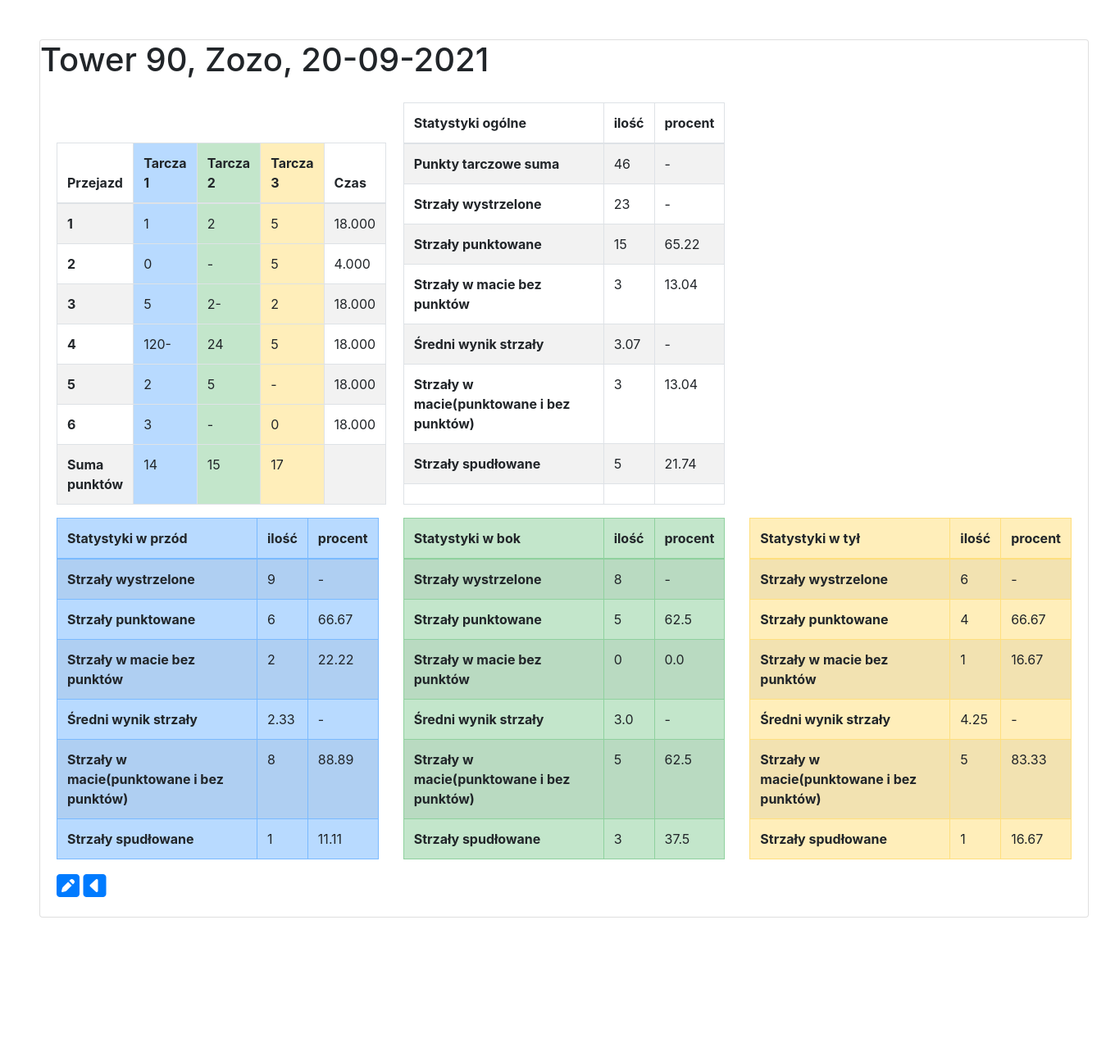
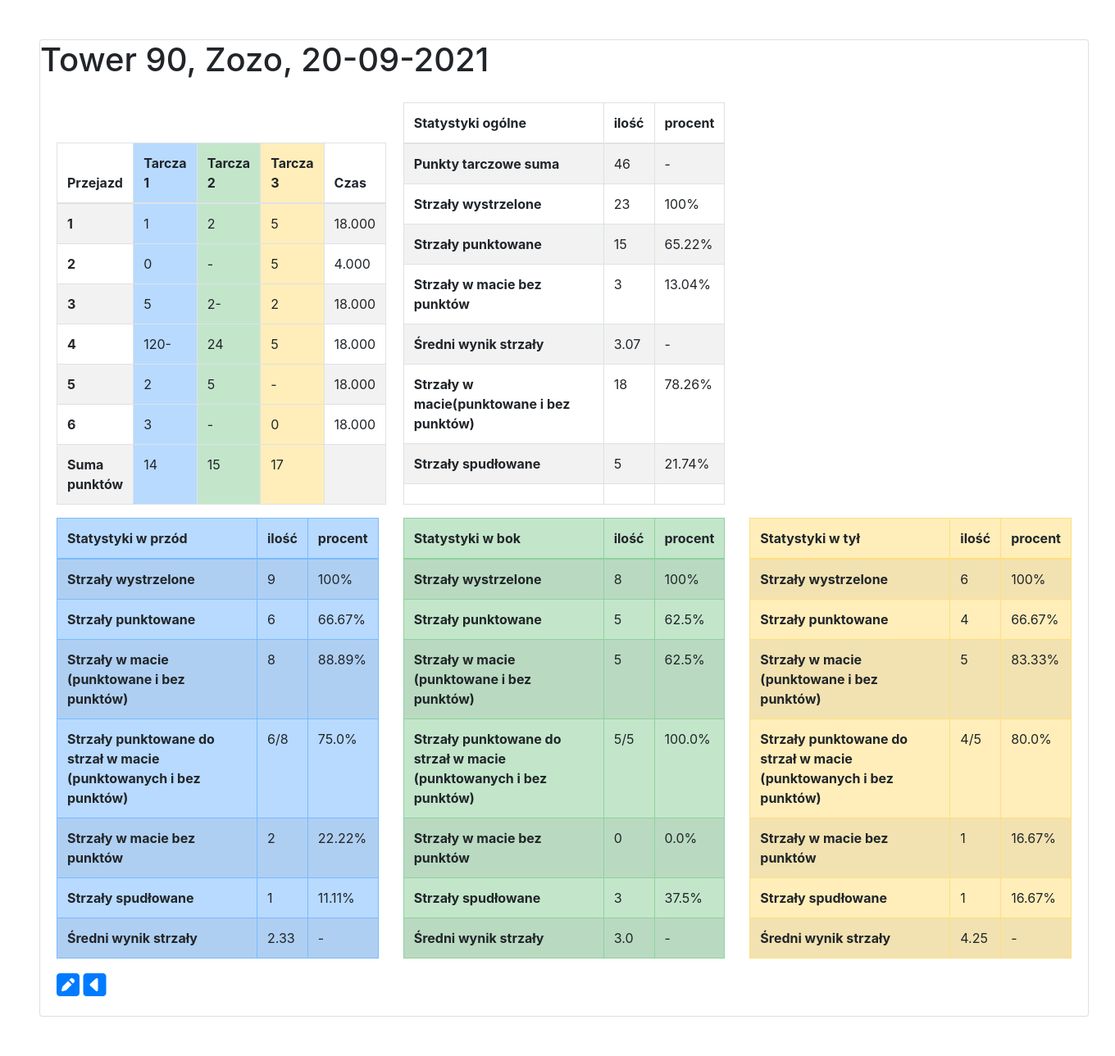
Before and after one commit to Najemnik001/Horseback_Archery_App, a Django app: page /HAApp/statystyki/17/ in a window 1360 px wide. Shown: the whole page at 82% size. Before the commit the page ends 1120 px from the top, so only its background shows below. Run offline with Django 3.2, Linux system fonts and the light colour scheme; data comes from the database, SQL or seed files in the repository; some libraries are stand-ins or nearby versions.

Commit message:
roszada pól z wynikami i dodanie znaku %

```diff
--- a/templates/statystyki.html
+++ b/templates/statystyki.html
@@ -87,33 +87,37 @@
                     <tr>
                       <th scope="row">Strzały wystrzelone</th>
                       <td>{{all_statistics.result_front|first}}</td>
-                      <td>-</td>
-
+                      <td>100%</td>
                     </tr>
                     <tr>
                       <th scope="row">Strzały punktowane</th>
                       <td>{{all_statistics.result_front|slice:"4:5"|join:"" }}</td>
-                      <td>{{all_statistics.procent_front|slice:"4:5"|join:""}}</td>
+                      <td>{{all_statistics.procent_front|slice:"4:5"|join:""}}%</td>
+                    </tr>
+                    <tr>
+                      <th scope="row">Strzały w macie (punktowane i bez punktów)</th>
+                      <td>{{all_statistics.result_front|slice:"2:3"|join:"" }}</td>
+                      <td>{{all_statistics.procent_front|slice:"2:3"|join:""}}%</td>
+                    </tr>
+                    <tr>
+                      <th scope="row">Strzały punktowane do strzał w macie (punktowanych i bez punktów)</th>
+                      <td>{{all_statistics.result_front|slice:"4:5"|join:"" }}/{{all_statistics.result_front|slice:"2:3"|join:"" }}</td>
+                      <td>{{all_statistics.result_front|slice:"6:7"|join:"" }}%</td>
                     </tr>
                     <tr>
                       <th scope="row">Strzały w macie bez punktów</th>
                       <td>{{all_statistics.result_front|slice:"3:4"|join:"" }}</td>
-                      <td>{{all_statistics.procent_front|slice:"3:4"|join:""}}</td>
-                    </tr>
-                    <tr>
-                      <th scope="row">Średni wynik strzały</th>
-                      <td>{{all_statistics.result_front|slice:"5:6"|join:"" }}</td>
-                      <td>-</td>
-                    </tr>
-                    <tr>
-                      <th scope="row">Strzały w macie(punktowane i bez punktów)</th>
-                      <td>{{all_statistics.result_front|slice:"2:3"|join:"" }}</td>
-                      <td>{{all_statistics.procent_front|slice:"2:3"|join:""}}</td>
+                      <td>{{all_statistics.procent_front|slice:"3:4"|join:""}}%</td>
                     </tr>
                     <tr>
                       <th scope="row">Strzały spudłowane</th>
                       <td>{{all_statistics.result_front|slice:"1:2"|join:""}}</td>
-                      <td>{{all_statistics.procent_front|slice:"1:2"|join:""}}</td>
+                      <td>{{all_statistics.procent_front|slice:"1:2"|join:""}}%</td>
+                    </tr>
+                    <tr>
+                      <th scope="row">Średni wynik strzały</th>
+                      <td>{{all_statistics.result_front|slice:"5:6"|join:""}}</td>
+                      <td>-</td>
                     </tr>
 
 
@@ -140,18 +144,18 @@
                     <tr>
                       <th scope="row">Strzały wystrzelone</th>
                       <td>{{all_statistics.result_general|first}}</td>
-                      <td>-</td>
+                      <td>100%</td>
 
                     </tr>
                     <tr>
                       <th scope="row">Strzały punktowane</th>
                       <td>{{all_statistics.result_general|slice:"4:5"|join:"" }}</td>
-                      <td>{{all_statistics.procent|slice:"4:5"|join:""}}</td>
+                      <td>{{all_statistics.procent|slice:"4:5"|join:""}}%</td>
                     </tr>
                     <tr>
                       <th scope="row">Strzały w macie bez punktów</th>
                       <td>{{all_statistics.result_general|slice:"3:4"|join:"" }}</td>
-                      <td>{{all_statistics.procent|slice:"3:4"|join:""}}</td>
+                      <td>{{all_statistics.procent|slice:"3:4"|join:""}}%</td>
                     </tr>
                     <tr>
                       <th scope="row">Średni wynik strzały</th>
@@ -160,13 +164,13 @@
                     </tr>
                     <tr>
                       <th scope="row">Strzały w macie(punktowane i bez punktów)</th>
-                      <td>{{all_statistics.result_general|slice:"3:4"|join:"" }}</td>
-                      <td>{{all_statistics.procent|slice:"3:4"|join:""}}</td>
+                      <td>{{all_statistics.result_general|slice:"2:3"|join:"" }}</td>
+                      <td>{{all_statistics.procent|slice:"2:3"|join:""}}%</td>
                     </tr>
                     <tr>
                       <th scope="row">Strzały spudłowane</th>
                       <td>{{all_statistics.result_general|slice:"1:2"|join:""}}</td>
-                      <td>{{all_statistics.procent|slice:"1:2"|join:""}}</td>
+                      <td>{{all_statistics.procent|slice:"1:2"|join:""}}%</td>
                     </tr>
                     <tr>
                       <th scope="row"> </th>
@@ -190,35 +194,38 @@
                     <tr>
                       <th scope="row">Strzały wystrzelone</th>
                       <td>{{all_statistics.result_side|first}}</td>
-                      <td>-</td>
-
+                      <td>100%</td>
                     </tr>
                     <tr>
                       <th scope="row">Strzały punktowane</th>
                       <td>{{all_statistics.result_side|slice:"4:5"|join:"" }}</td>
-                      <td>{{all_statistics.procent_side|slice:"4:5"|join:""}}</td>
+                      <td>{{all_statistics.procent_side|slice:"4:5"|join:""}}%</td>
+                    </tr>
+                    <tr>
+                      <th scope="row">Strzały w macie (punktowane i bez punktów)</th>
+                      <td>{{all_statistics.result_side|slice:"2:3"|join:"" }}</td>
+                      <td>{{all_statistics.procent_side|slice:"2:3"|join:""}}%</td>
+                    </tr>
+                    <tr>
+                      <th scope="row">Strzały punktowane do strzał w macie (punktowanych i bez punktów)</th>
+                      <td>{{all_statistics.result_side|slice:"4:5"|join:"" }}/{{all_statistics.result_side|slice:"2:3"|join:"" }}</td>
+                      <td>{{all_statistics.result_side|slice:"6:7"|join:"" }}%</td>
                     </tr>
                     <tr>
                       <th scope="row">Strzały w macie bez punktów</th>
                       <td>{{all_statistics.result_side|slice:"3:4"|join:"" }}</td>
-                      <td>{{all_statistics.procent_side|slice:"3:4"|join:""}}</td>
-                    </tr>
-                    <tr>
-                      <th scope="row">Średni wynik strzały</th>
-                      <td>{{all_statistics.result_side|slice:"5:6"|join:"" }}</td>
-                      <td>-</td>
-                    </tr>
-                    <tr>
-                      <th scope="row">Strzały w macie(punktowane i bez punktów)</th>
-                      <td>{{all_statistics.result_side|slice:"2:3"|join:"" }}</td>
-                      <td>{{all_statistics.procent_side|slice:"2:3"|join:""}}</td>
+                      <td>{{all_statistics.procent_side|slice:"3:4"|join:""}}%</td>
                     </tr>
                     <tr>
                       <th scope="row">Strzały spudłowane</th>
                       <td>{{all_statistics.result_side|slice:"1:2"|join:""}}</td>
-                      <td>{{all_statistics.procent_side|slice:"1:2"|join:""}}</td>
+                      <td>{{all_statistics.procent_side|slice:"1:2"|join:""}}%</td>
                     </tr>
-
+                    <tr>
+                      <th scope="row">Średni wynik strzały</th>
+                      <td>{{all_statistics.result_side|slice:"5:6"|join:""}}</td>
+                      <td>-</td>
+                    </tr>
 
               </tbody>
             </table>
@@ -237,33 +244,38 @@
                     <tr>
                       <th scope="row">Strzały wystrzelone</th>
                       <td>{{all_statistics.result_back|first}}</td>
-                      <td>-</td>
+                      <td>100%</td>
 
                     </tr>
                     <tr>
                       <th scope="row">Strzały punktowane</th>
                       <td>{{all_statistics.result_back|slice:"4:5"|join:"" }}</td>
-                      <td>{{all_statistics.procent_back|slice:"4:5"|join:""}}</td>
+                      <td>{{all_statistics.procent_back|slice:"4:5"|join:""}}%</td>
+                    </tr>
+                    <tr>
+                      <th scope="row">Strzały w macie (punktowane i bez punktów)</th>
+                      <td>{{all_statistics.result_back|slice:"2:3"|join:"" }}</td>
+                      <td>{{all_statistics.procent_back|slice:"2:3"|join:""}}%</td>
+                    </tr>
+                    <tr>
+                      <th scope="row">Strzały punktowane do strzał w macie (punktowanych i bez punktów)</th>
+                      <td>{{all_statistics.result_back|slice:"4:5"|join:"" }}/{{all_statistics.result_back|slice:"2:3"|join:"" }}</td>
+                      <td>{{all_statistics.result_back|slice:"6:7"|join:"" }}%</td>
                     </tr>
                     <tr>
                       <th scope="row">Strzały w macie bez punktów</th>
                       <td>{{all_statistics.result_back|slice:"3:4"|join:"" }}</td>
-                      <td>{{all_statistics.procent_back|slice:"3:4"|join:""}}</td>
-                    </tr>
-                    <tr>
-                      <th scope="row">Średni wynik strzały</th>
-                      <td>{{all_statistics.result_back|slice:"5:6"|join:"" }}</td>
-                      <td>-</td>
-                    </tr>
-                    <tr>
-                      <th scope="row">Strzały w macie(punktowane i bez punktów)</th>
-                      <td>{{all_statistics.result_back|slice:"2:3"|join:"" }}</td>
-                      <td>{{all_statistics.procent_back|slice:"2:3"|join:""}}</td>
+                      <td>{{all_statistics.procent_back|slice:"3:4"|join:""}}%</td>
                     </tr>
                     <tr>
                       <th scope="row">Strzały spudłowane</th>
                       <td>{{all_statistics.result_back|slice:"1:2"|join:""}}</td>
-                      <td>{{all_statistics.procent_back|slice:"1:2"|join:""}}</td>
+                      <td>{{all_statistics.procent_back|slice:"1:2"|join:""}}%</td>
+                    </tr>
+                    <tr>
+                      <th scope="row">Średni wynik strzały</th>
+                      <td>{{all_statistics.result_back|slice:"5:6"|join:""}}</td>
+                      <td>-</td>
                     </tr>
 
 
```
